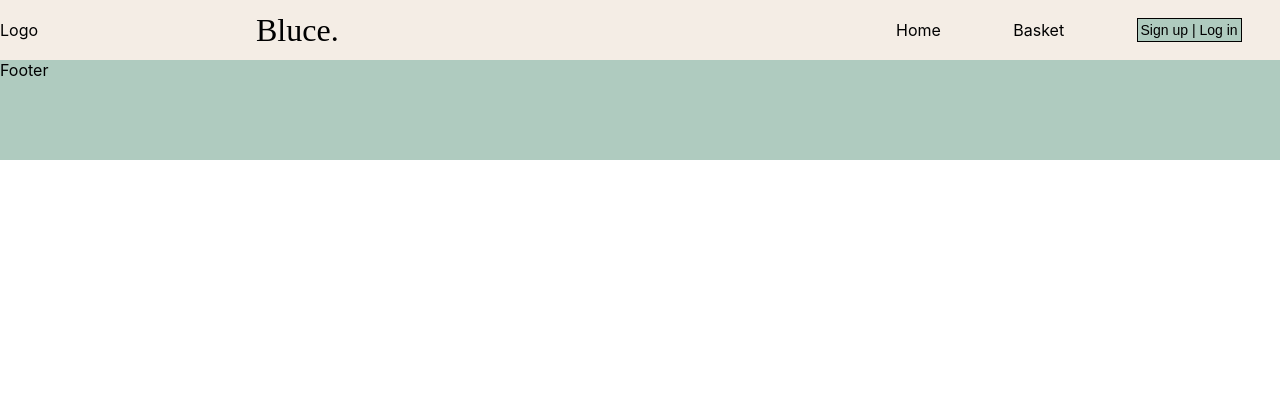
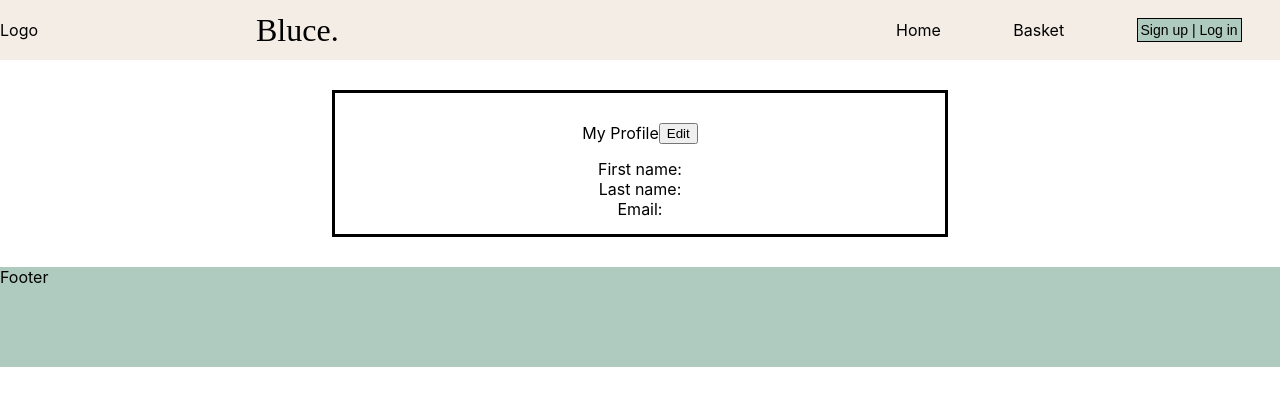
Before and after one commit to lucilevacquie/E-commerce, a React (Create React App) app in the folder FrontEnd/: page /account/profile in a window 1280 px wide. Shown: the top 406 px of the page. Built offline with nearby package versions, Linux system fonts and the light colour scheme.

Commit message:
profile + edit user info

```diff
--- a/FrontEnd/src/App.js
+++ b/FrontEnd/src/App.js
@@ -1,6 +1,8 @@
-import React from "react";
+import React, { useEffect } from "react";
 import { BrowserRouter as Router, Switch, Route } from "react-router-dom";
 import styled from "styled-components";
+import { useLoginContext } from "./loginProvider";
+
 import Navbar from "./navbar";
 import Main from "./pages/main";
 import Basket from "./pages/basket";
@@ -13,6 +15,20 @@ const Container = styled.div`
 `;
 
 const App = () => {
+  const { login } = useLoginContext();
+
+  useEffect(() => {
+    console.log("app.js");
+    try {
+      const user = JSON.parse(localStorage.getItem("user"));
+      if (user) {
+        login(user);
+      }
+    } catch (e) {
+      // do nothing
+    }
+  }, [login]);
+
   return (
     <Container>
       <Router>
@@ -21,13 +37,13 @@ const App = () => {
           <Route exact path="/">
             <Main />
           </Route>
-          <Route path="/pages/basket">
+          <Route path="/basket">
             <Basket />
           </Route>
-          <Route path="/pages/account">
+          <Route path="/account/profile">
             <Account />
           </Route>
-          <Route path="/pages/sign-up">
+          <Route path="/sign-up">
             <SignUp />
           </Route>
         </Switch>
--- /dev/null
+++ b/FrontEnd/src/account-components/profile.js
@@ -0,0 +1,93 @@
+import React, { useState } from "react";
+import styled from "styled-components";
+import { useLoginContext } from "../loginProvider";
+
+const Container = styled.div`
+  display: flex;
+  flex-direction: column;
+  width: 50%;
+  text-align: center;
+  border: black solid;
+  padding: 15px 0;
+`;
+
+const Head = styled.div`
+  display: flex;
+  justify-content: center;
+  padding: 15px 0;
+`;
+
+const Title = styled.div``;
+
+const Edit = styled.button``;
+
+const Info = styled.div``;
+
+const Profile = () => {
+  const { firstName, lastName, email, login } = useLoginContext();
+  const [newFirstName, setNewFirstName] = useState(firstName);
+  const [newLastName, setNewLastName] = useState(lastName);
+  const [newEmail, setNewEmail] = useState(email);
+
+  const [edit, setEdit] = useState(false);
+
+  const updateInfo = () => {
+    const newInfo = {
+      firstname: newFirstName,
+      lastname: newLastName,
+      email: newEmail,
+    };
+    login(newInfo);
+    setEdit(!edit);
+  };
+
+  return (
+    <Container>
+      <Head>
+        <Title>My Profile</Title>
+        <Edit onClick={() => setEdit(!edit)}>Edit</Edit>
+      </Head>
+      <Info>
+        <div>
+          First name:{" "}
+          {edit ? (
+            <input
+              type="text"
+              value={newFirstName}
+              onChange={(e) => setNewFirstName(e.target.value)}
+            />
+          ) : (
+            <div>{firstName}</div>
+          )}
+        </div>
+        <div>
+          Last name:{" "}
+          {edit ? (
+            <input
+              type="text"
+              value={newLastName}
+              onChange={(e) => setNewLastName(e.target.value)}
+            />
+          ) : (
+            <div>{lastName}</div>
+          )}
+        </div>
+        <div>
+          Email:{" "}
+          {edit ? (
+            <input
+              type="text"
+              value={newEmail}
+              onChange={(e) => setNewEmail(e.target.value)}
+            />
+          ) : (
+            <div>{email}</div>
+          )}
+        </div>
+      </Info>
+      {edit && <button onClick={updateInfo}>Save</button>}
+    </Container>
+  );
+};
+
+export default Profile;
--- a/FrontEnd/src/loginProvider.js
+++ b/FrontEnd/src/loginProvider.js
@@ -6,19 +6,23 @@ export const useLoginContext = () => useContext(loginContext);
 
 const LoginProvider = ({ children }) => {
   const [isLoggedIn, setIsLoggedIn] = useState(false);
-  const [firstName, setFirstState] = useState();
+  const [firstName, setFirstName] = useState();
   const [lastName, setLastName] = useState();
   const [email, setEmail] = useState();
 
-  const login = () => {
-    setFirstState(firstName);
-    setLastName(lastName);
-    setEmail(email);
+  const login = (user) => {
+    localStorage.setItem("user", JSON.stringify(user));
+    setFirstName(user.firstname);
+    setLastName(user.lastname);
+    setEmail(user.email);
     setIsLoggedIn(true);
   };
 
+  console.log(firstName);
+
   const logout = () => {
-    setFirstState("");
+    localStorage.clear();
+    setFirstName("");
     setLastName("");
     setEmail("");
     setIsLoggedIn(false);
@@ -28,8 +32,11 @@ const LoginProvider = ({ children }) => {
     isLoggedIn,
     setIsLoggedIn,
     firstName,
+    setFirstName,
     lastName,
+    setLastName,
     email,
+    setEmail,
     login,
     logout,
   };
--- a/FrontEnd/src/navbar-components/accountDropdown.js
+++ b/FrontEnd/src/navbar-components/accountDropdown.js
@@ -1,4 +1,5 @@
 import React from "react";
+import { Link } from "react-router-dom";
 import styled from "styled-components";
 import { useLoginContext } from "../loginProvider";
 
@@ -35,8 +36,8 @@ const Dropdown = () => {
   return (
     <Container>
       <Links>
-        <a href="/account/my-profile">My Profile</a>
-        <a href="/account/my-orders">My Orders</a>
+        <Link to="/account/profile">My Profile</Link>
+        <Link to="/account/orders">My Orders</Link>
         <button onClick={() => logout()}>Log Out</button>
       </Links>
     </Container>
--- a/FrontEnd/src/navbar-components/login.js
+++ b/FrontEnd/src/navbar-components/login.js
@@ -60,17 +60,23 @@ const Signup = styled.div`
 `;
 
 const Login = ({ setShowModal }) => {
-  const { setIsLoggedIn } = useLoginContext();
+  const { login } = useLoginContext();
   const [loginError, setLoginError] = useState("");
   const history = useHistory();
 
   const submit = async (event) => {
+    // prevent the form from refreshing the page on submit
     event.preventDefault();
+    // create a new instance of FormData and pass this form element as the target
     const formData = new FormData(event.target);
+    // pull out the values of the form and save them to an object
     const userData = {
       email: formData.get("email"),
       password: formData.get("password"),
     };
+    // send a request to the backend, asking to log us in.
+    // the backend will check if the provided password in the object above matches the one
+    // stored in the database
     const res = await fetch("/api/users/login", {
       method: "post",
       headers: {
@@ -79,16 +85,27 @@ const Login = ({ setShowModal }) => {
       },
       body: JSON.stringify(userData),
     });
+    // at this point, we should have a response from the server, we can check the status code below
     if (res.status === 200) {
+      // 200 means the request was a success, so lets parse the user data out of the response
+      const user = await res.json();
+      // save the user data into state using our context provider
+      login({
+        firstname: user.firstname,
+        lastname: user.lastname,
+        email: user.email,
+      });
+      // close the modal and navigate back to the homepage
       history.push("/");
-      setIsLoggedIn(true);
       setShowModal(false);
       return;
     }
+    // if the request failed, we will get a 401 instad of a 200
     if (res.status === 401) {
       setLoginError("Wrong password");
       return;
     }
+    // any other error code just show unknown email error
     setLoginError("This email isn't register. Please sign up.");
   };
 
@@ -109,7 +126,7 @@ const Login = ({ setShowModal }) => {
         </Form>
         {loginError && <ErrorMsg>{loginError}</ErrorMsg>}
         <Signup>
-          Not register yet? <a href="/pages/sign-up">Sign up</a>
+          Not register yet? <a href="/sign-up">Sign up</a>
         </Signup>
       </Modal>
     </Container>
--- a/FrontEnd/src/navbar-components/nav.js
+++ b/FrontEnd/src/navbar-components/nav.js
@@ -58,7 +58,7 @@ const Nav = () => {
         {isLoggedIn ? (
           <ALink>
             <button
-              href="/account"
+              href="/account/profile"
               onClick={() => setShowDropdown(!showDropdown)}
             >
               My Account
--- a/FrontEnd/src/pages/account.js
+++ b/FrontEnd/src/pages/account.js
@@ -1,10 +1,19 @@
 import React from "react";
 import styled from "styled-components";
+import Profile from "../account-components/profile";
 
-const Container = styled.div``;
+const Container = styled.div`
+  display: flex;
+  justify-content: center;
+  margin: 30px;
+`;
 
 const AccountPage = () => {
-  return <Container></Container>;
+  return (
+    <Container>
+      <Profile />
+    </Container>
+  );
 };
 
 export default AccountPage;
```
Also changed, not shown: FrontEnd/src/localStorage.js (+7 -0 lines), FrontEnd/src/account-components/orders.js (added), 2 other files (tests, documents, lock files or other folders).
